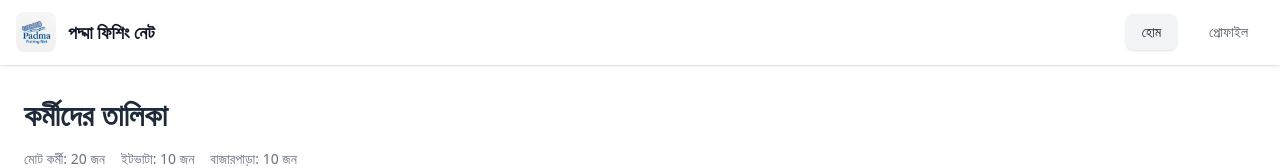
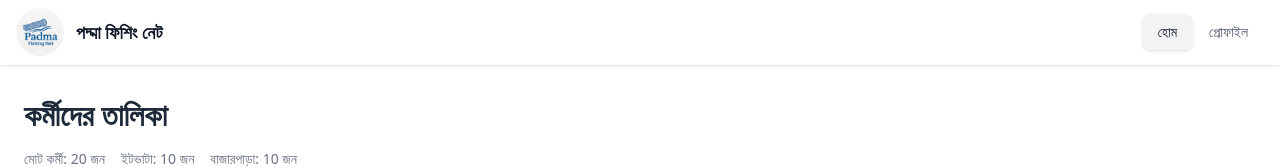
Before and after one commit to arif2758/padma-fishnet, a Next.js app: page / in a window 1280 px wide. Shown: the top 168 px of the page. Built offline with nearby package versions, Linux system fonts and the light colour scheme; what @ant-design/nextjs-registry would draw is missing.

Commit message:
testing 4

```diff
--- a/src/components/Navbar.tsx
+++ b/src/components/Navbar.tsx
@@ -8,23 +8,23 @@ export default function Navbar() {
   const pathname = usePathname();
   return (
     <nav className="sticky top-0 z-20 backdrop-blur-md bg-white/60 border-b border-gray-200/10 shadow-sm">
-      <div className="max-w-7xl mx-auto px-4">
+      <div className="max-w-7xl  px-4">
         <div className="flex items-center justify-between h-16">
           <div className="flex items-center">
             <Link href="/" className="flex items-center">
               <Image
                 src="/logo-padma-fishing-net.png"
                 alt="পদ্মা ফিশিং নেট"
-                width={40}
-                height={40}
-                className="rounded-lg"
+                width={48}
+                height={48}
+                className="rounded-full"
               />
               <span className="ml-3 text-lg font-semibold text-gray-900">
                 পদ্মা ফিশিং নেট
               </span>
             </Link>
           </div>
-          <div className="flex space-x-4">
+          <div className="flex ">
             <Link
               href="/"
               className={`px-4 py-2 rounded-lg text-sm font-medium transition-all duration-200 ${
```
